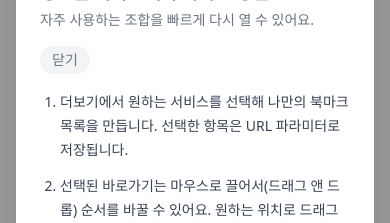
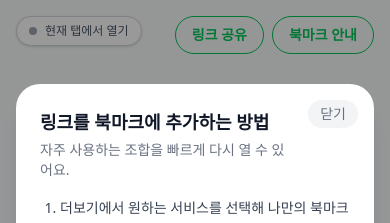
Before and after one commit to ardi-orrorin/naver-shortcut-page, a Next.js app: page / in a window 390 px wide. Both pictures are taken after a click on the button "북마크 안내". Shown: the top 223 px of the page. Built offline with nearby package versions, Linux system fonts and the light colour scheme; no server answers; what prom-client would draw is missing.

Commit message:
1. 모바일에서 기록 클릭 토글의 값 기본값으로 강제 변경 2. 북마크 안내 스크롤 추가

```diff
--- a/src/AGENT.md
+++ /dev/null
@@ -1,17 +0,0 @@
-## 버전 관리
-
-1. release/v<버전> 로 배포
-2. 버전은 1.0.0 으로 시작
-
-## 코드 수정
-
-0. 코드 수정하면 테스트로 npm run lint르 실행
-1. 코드 수정이 필요한 경우 브렌치 기준으로 <현재 브렌치>/fix-<수정할 내용> 브렌치를 생성 하고 코드를 수정,
-   1-2. 단 현재 브렌치가 main 이면 dev/fix-<수정할 내용>/main 브렌치를 생성하고 코드를 수정,
-   1-3. 이슈가 있을 경우는 <현재 브렌치>/fix-`<issue 번호>`로 생성 하도 코드 수정
-1. 브렌치 병합은 개발자가 컴펌 후 직접 병합
-
-## 브렌치 병합 요청처리 방법
-
-1. 코드 수정 요청 후 브렌치 병합 요청할 경우 상위 브렌치로 병합, 메시지는 요청한 수정 내용을 기술
-2. 예를 들어 dev/fix-`<issue 번호>`/fix-`<수정 내용>` 처럼 하위의 하위 브렌츠를 병합 요청시 한 단계 상위 브렌츠로 병합
--- a/src/app/_components/bookmark-help-modal.tsx
+++ b/src/app/_components/bookmark-help-modal.tsx
@@ -101,20 +101,20 @@ export default function BookmarkHelpModal() {
           aria-modal="true"
           aria-labelledby="bookmark-guide-title"
           className="fixed inset-0 z-50 flex items-center justify-center bg-black/40 px-4">
-          <div className="w-full max-w-lg rounded-3xl bg-white p-6 shadow-xl">
-            <div className="flex flex-col items-start gap-4 sm:flex-row sm:justify-between">
+          <div className="relative w-full max-w-lg max-h-[80vh] overflow-y-auto custom-scrollbar rounded-3xl bg-white p-6 shadow-xl">
+            <button
+              type="button"
+              onClick={closeModal}
+              className="absolute right-4 top-4 rounded-full bg-gray-100 px-3 py-1 text-sm text-gray-500 transition hover:bg-gray-200 hover:text-gray-700">
+              닫기
+            </button>
+            <div className="flex flex-col items-start gap-2 pr-16 sm:pr-4">
               <div className="text-start">
                 <h2 id="bookmark-guide-title" className="text-lg font-semibold text-gray-900">
                   링크를 북마크에 추가하는 방법
                 </h2>
                 <p className="mt-1 text-sm text-gray-500">자주 사용하는 조합을 빠르게 다시 열 수 있어요.</p>
               </div>
-              <button
-                type="button"
-                onClick={closeModal}
-                className="rounded-full bg-gray-100 px-3 py-1 text-sm text-gray-500 transition hover:bg-gray-200 hover:text-gray-700">
-                닫기
-              </button>
             </div>
 
             <ol className="mt-4 list-decimal space-y-3 pl-5 text-sm text-start leading-6 text-gray-700">
--- a/src/app/_utils/contexts/search-history-preference-context.tsx
+++ b/src/app/_utils/contexts/search-history-preference-context.tsx
@@ -47,6 +47,32 @@ export function SearchHistoryPreferenceProvider({ children }: { children: ReactN
     updateAutoSearch((prev) => !prev);
   }, [updateAutoSearch]);
 
+  useEffect(() => {
+    if (!initialized) {
+      return;
+    }
+    if (typeof window === "undefined") {
+      return;
+    }
+
+    const mediaQuery = window.matchMedia("(max-width: 639px)");
+
+    const applyResponsiveDefault = (matches: boolean) => {
+      if (matches) {
+        updateAutoSearch(false);
+      }
+    };
+
+    applyResponsiveDefault(mediaQuery.matches);
+
+    const handleChange = (event: MediaQueryListEvent) => {
+      applyResponsiveDefault(event.matches);
+    };
+
+    mediaQuery.addEventListener("change", handleChange);
+    return () => mediaQuery.removeEventListener("change", handleChange);
+  }, [initialized, updateAutoSearch]);
+
   const value = useMemo(
     () => ({
       autoSearchEnabled,
```
Also changed, not shown: 1 other file (tests, documents, lock files or other folders).
